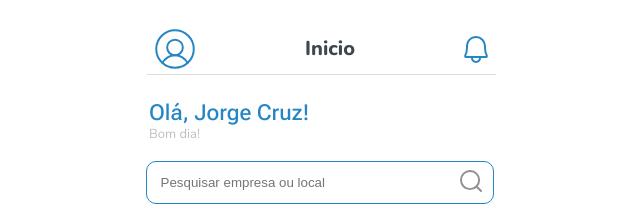
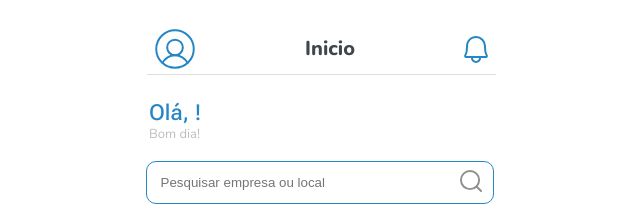
Before and after one commit to MatheusCruzMoura/Cittavox, a React (Vite) app in the folder app/: page /home in a window 1280 px wide. Shown: the top 206 px of the page, without its empty margins (319-959 px from the left). Built offline with nearby package versions, Linux system fonts and the light colour scheme; no server answers.

Commit message:
Teste consumindo a api-cittavox

```diff
--- a/app/package.json
+++ b/app/package.json
@@ -9,6 +9,7 @@
     "preview": "vite preview"
   },
   "dependencies": {
+    "axios": "^0.27.2",
     "react": "^18.2.0",
     "react-dom": "^18.2.0",
     "react-router-dom": "^6.3.0",
--- /dev/null
+++ b/app/src/Api.js
@@ -0,0 +1,7 @@
+import axios from "axios";
+
+const api = axios.create({
+  baseURL: "http://localhost:3000",
+});
+
+export default api;
--- a/app/src/App.jsx
+++ b/app/src/App.jsx
@@ -6,7 +6,6 @@ import {
   Route
 } from "react-router-dom"
 
-// import Inicio from './Pages/Inicio'
 import Inicio from './Pages/Inicio'
 import Login from './Pages/Login'
 import Cadastro from './Pages/Cadastro'
--- a/app/src/Pages/Home.jsx
+++ b/app/src/Pages/Home.jsx
@@ -1,4 +1,5 @@
-import { useState } from 'react'
+import React, { useEffect, useState } from "react";
+import api from "../Api";
 
 import Body from '../components/body/BodyHome'
 import NavbarHome from '../components/head/NavbarHome'
@@ -38,7 +39,16 @@ import historicoMenu from '../assets/icons/menu/historico-icon.svg'
 import userMenu from '../assets/icons/menu/user-icon.svg'
 
 function Home() {
-  const [count, setCount] = useState(0)
+    const [nomeUsuario, setNomeUsuario] = useState();
+
+    useEffect(() => {
+      api.get("/teste").then(
+            (res) => {
+                setNomeUsuario(res.data[0])
+        }).catch((err) => {
+            console.error("ops! ocorreu um erro" + err);
+        });
+    }, []);
 
   return (
     <>
@@ -52,7 +62,7 @@ function Home() {
         <HeadLine />
 
         <NomeUsuario>
-            <h1>Olá, Jorge Cruz!</h1>
+            <h1>Olá, {nomeUsuario?.nome}!</h1>
             <h2>Bom dia!</h2>
         </NomeUsuario>
 
```
Also changed, not shown: 1 other file (tests, documents, lock files or other folders).
